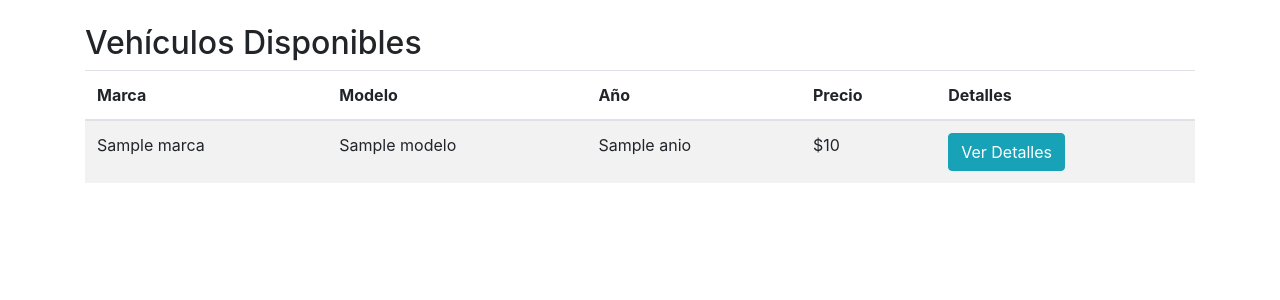
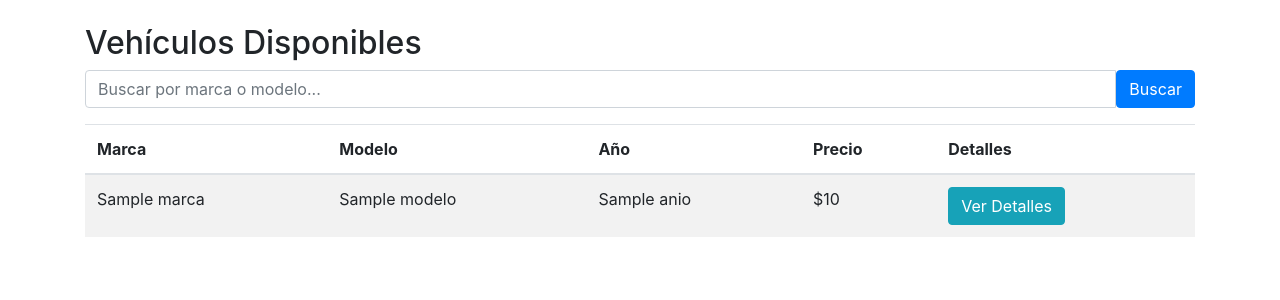
Before and after one commit to JohannVC834/Concesionaria1, a Flask app: template templates/vehiculos.html in a window 1280 px wide. Shown: the part 56-356 px from the top of the page. Run offline with Flask 3, Linux system fonts and the light colour scheme; the template is opened without the code that fills it: most values are stand-ins (such as "Sample title", 1, 10 or a date in 2020); some libraries are stand-ins or nearby versions.

Commit message:
Se agrego la función para poder buscar un vehiculo por marca o modelo

```diff
--- a/app.py
+++ b/app.py
@@ -236,6 +236,40 @@ def eliminar_vehiculo(id):
 
     return redirect(url_for('inicio'))
 
+@app.route('/buscar', methods=['GET'])
+@login_required
+def buscar_vehiculos():
+    query = request.args.get('query', '').strip()  # Obtén el término de búsqueda
+
+    if not query:
+        flash("Por favor, ingresa un término de búsqueda.")
+        return redirect(url_for('inicio'))
+
+    conn = conectar()
+    if not conn:
+        flash("No se pudo conectar a la base de datos.")
+        return redirect(url_for('inicio'))
+
+    cursor = conn.cursor()
+    try:
+        # Busca por marca o modelo
+        sql_query = f"""
+        SELECT id, marca, modelo, anio, precio
+        FROM vehiculos
+        WHERE marca LIKE '%{query}%' OR modelo LIKE '%{query}%'
+        """
+        cursor.execute(sql_query)
+        vehiculos = cursor.fetchall()
+    except pyodbc.Error as e:
+        print("Error al buscar vehículos:", e)
+        flash("Hubo un error al realizar la búsqueda.")
+        vehiculos = []
+    finally:
+        conn.close()
+
+    return render_template('vehiculos.html', vehiculos=vehiculos, is_admin=current_user.is_admin)
+
+
 @app.route('/logout')
 @login_required
 def logout():
--- a/templates/vehiculos.html
+++ b/templates/vehiculos.html
@@ -4,6 +4,21 @@
 
 {% block content %}
 <h2>Vehículos Disponibles</h2>
+
+<!-- Formulario de búsqueda -->
+<form action="{{ url_for('buscar_vehiculos') }}" method="GET" class="mb-3">
+    <div class="input-group">
+        <input type="text" class="form-control" name="query" placeholder="Buscar por marca o modelo..." value="{{ query if query else '' }}" required>
+        <button class="btn btn-primary" type="submit">Buscar</button>
+    </div>
+</form>
+
+<!-- Botón para "Ver Todos" solo si hay una búsqueda activa -->
+{% if request.args.get('query') %}
+<div class="mb-3">
+    <a href="{{ url_for('inicio') }}" class="btn btn-secondary">Ver Todos</a>
+</div>
+{% endif %}
 
 {% if is_admin %}
 <a href="{{ url_for('agregar_vehiculo') }}" class="btn btn-success mb-3">Agregar Vehículo</a>
```
